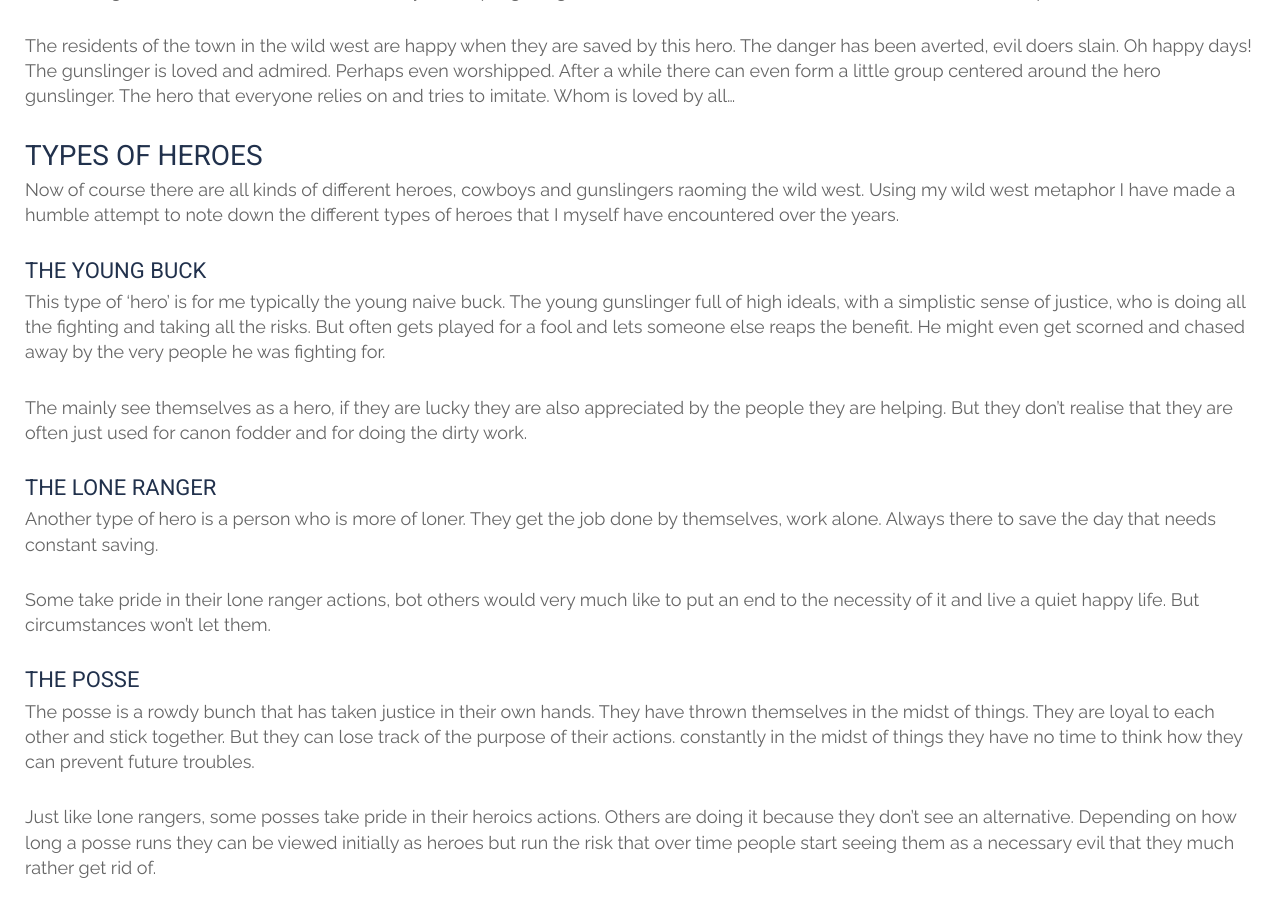
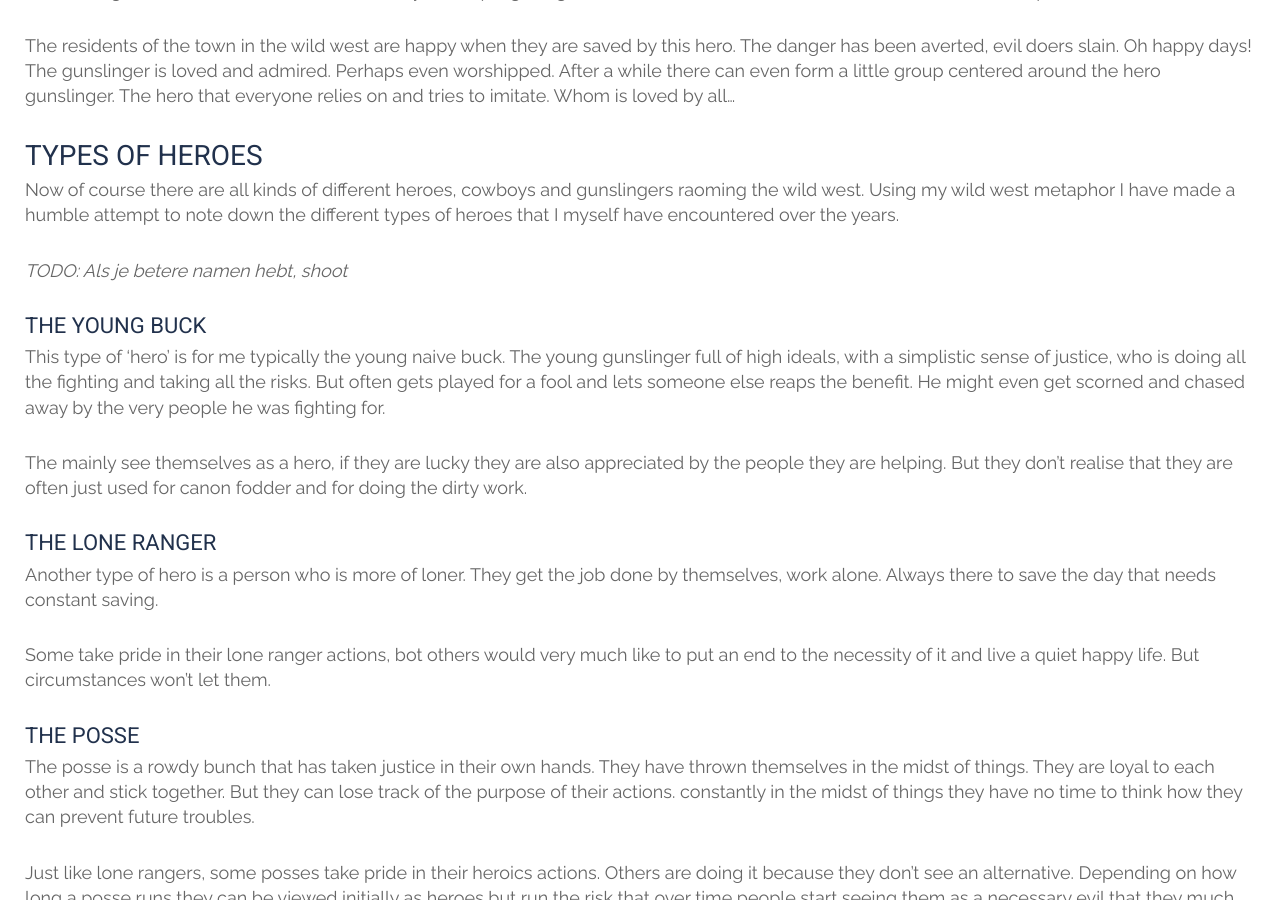
Before and after one commit to tripledio/tripledio.github.io, a Jekyll site: the page built from _posts/2018-05-01-Heroes.md, in a window 1280 px wide and 900 px high, scrolled down 1653 px. Built offline with Jekyll 4.4.1, drawn with Linux system fonts in a browser that asks for light colours.

Commit message:
refactoring the heroes draft post into blog post

```diff
--- a/_posts/2018-05-01-Heroes.md
+++ b/_posts/2018-05-01-Heroes.md
@@ -30,6 +30,8 @@ The residents of the town in the wild west are happy when they are saved by this
 ### Types of heroes
 
 Now of course there are all kinds of different heroes, cowboys and gunslingers raoming the wild west. Using my wild west metaphor I have made a humble attempt to note down the different types of heroes that I myself have encountered over the years.
+
+*TODO: Als je betere namen hebt, shoot*
 
 #### The young buck
 
```
